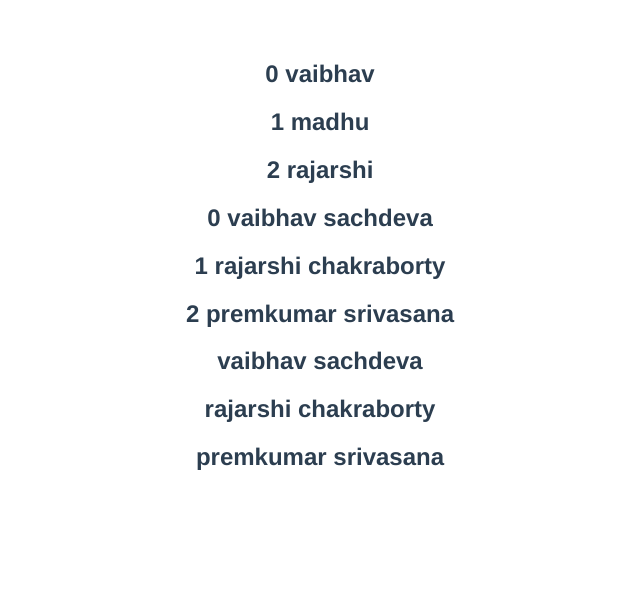
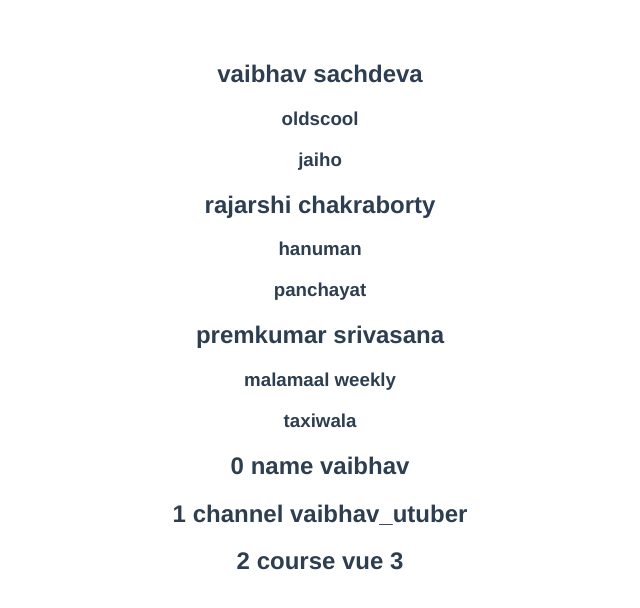
Before and after one commit to vaibhav21git/Vue.js-learning, a Vue app: page / in a window 1280 px wide. Shown: the top 608 px of the page, without its empty margins (320-960 px from the left). Built offline with nearby package versions, Linux system fonts and the light colour scheme.

Commit message:
v-for directives used in (template,h2,div)

```diff
--- a/src/App.vue
+++ b/src/App.vue
@@ -1,13 +1,11 @@
 <template>
   <div>
-    <h2 v-for="(name, index) in names" v-bind:key="name">
-      {{ index }} {{ name }}
-    </h2>
-    <h2 v-for="(names, index) in fullNames" :key="index">
-      {{ index }} {{ names.first }} {{ names.last }}
-    </h2>
-    <h2 v-for="names in fullNames" :key="names">
-      {{ names.first }} {{ names.last }}
+    <div v-for="actor in actors" :key="actor.name">
+      <h2>{{ actor.name }}</h2>
+      <h3 v-for="movie in actor.movies" :key="movie">{{ movie }}</h3>
+    </div>
+    <h2 v-for="(value, key, index) in myInfo" :key="value">
+      {{ index }} {{ key }} {{ value }}
     </h2>
   </div>
 </template>
@@ -18,20 +16,25 @@
   data() {
     return {
       names: ["vaibhav", "madhu", "rajarshi"],
-      fullNames: [
+      actors: [
         {
-          first: "vaibhav",
-          last: "sachdeva",
+          name: "vaibhav sachdeva",
+          movies: ["oldscool", "jaiho"],
         },
         {
-          first: "rajarshi",
-          last: "chakraborty",
+          name: "rajarshi chakraborty",
+          movies: ["hanuman", "panchayat"],
         },
         {
-          first: "premkumar",
-          last: "srivasana",
+          name: "premkumar srivasana",
+          movies: ["malamaal weekly", "taxiwala"],
         },
       ],
+      myInfo: {
+        name: "vaibhav",
+        channel: "vaibhav_utuber",
+        course: "vue 3",
+      },
     };
   },
 };
```
